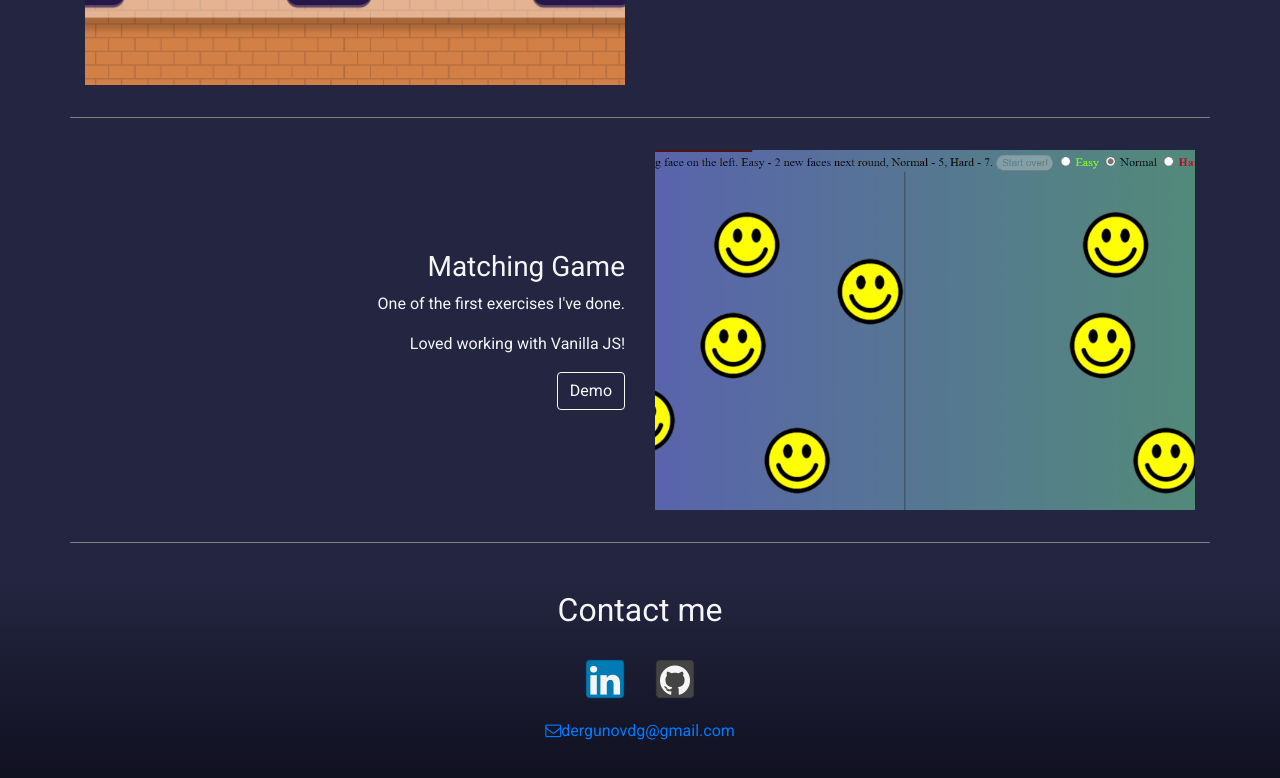
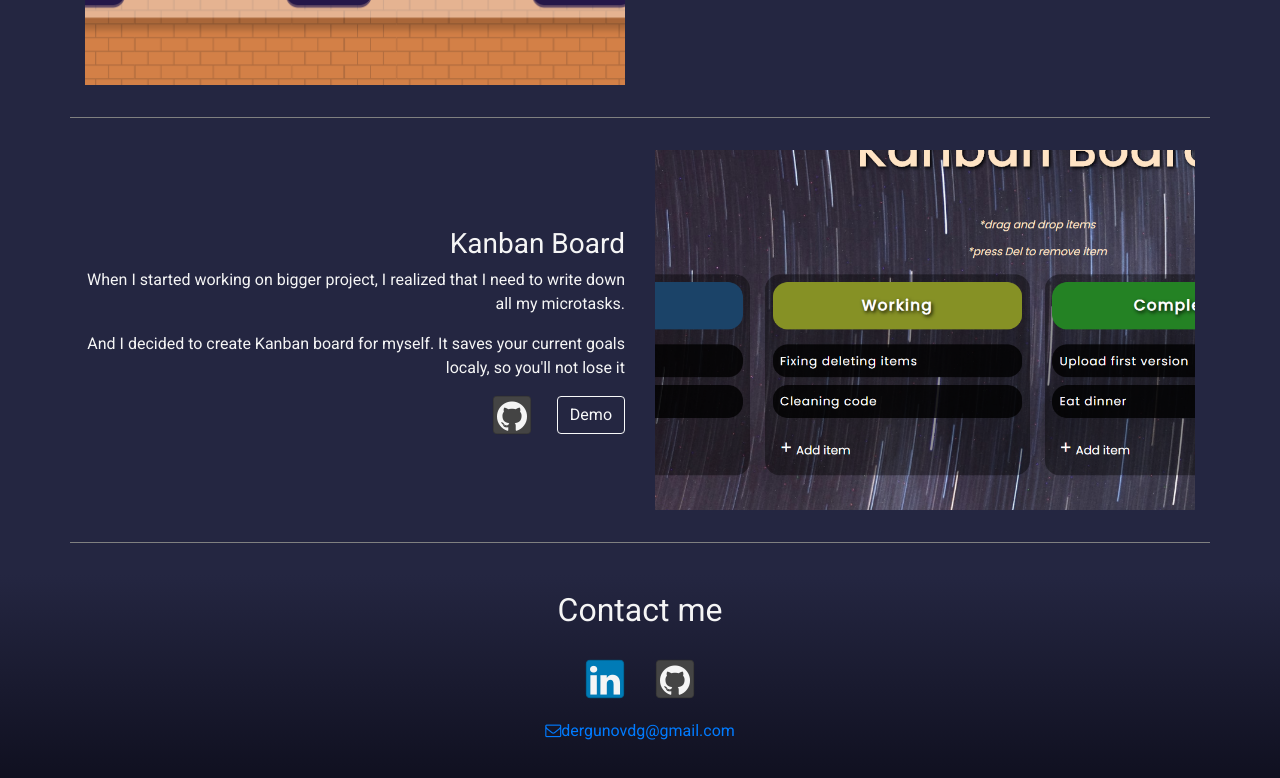
Before and after one commit to ddwebdevv/portfolio, a website: page home.html in a window 1280 px wide. Shown: the part 1747-2525 px from the top of the page. Drawn offline with nearby package versions, Linux system fonts and the light colour scheme.

Commit message:
added kanban board

```diff
--- a/home.html
+++ b/home.html
@@ -77,15 +77,16 @@
 
         <div class="row row-content">
             <div class="col-sm-6 order-sm-last">
-                <a href="matching-game.html">
-                    <img class="img-fluid p-0 imgres" src="img/matching-game-cut.png" alt="" />
+                <a href="https://ddwebdevv.github.io/planner/">
+                    <img class="img-fluid p-0 imgres" src="img/kanban-cut.png" alt="" />
                 </a>
             </div>
             <div class="col-sm-6 align-self-center text-sm-right ">
-                <h3>Matching Game</h3>
-                <p>One of the first exercises I've done.</p>
-                <p>Loved working with Vanilla JS!</p>
-                <a href="matching-game.html" class="textright  btn btn-outline-light">Demo</a>
+                <h3>Kanban Board</h3>
+                <p>When I started working on bigger project, I realized that I need to write down all my microtasks.</p>
+                <p>And I decided to create Kanban board for myself. It saves your current goals localy, so you'll not lose it</p>
+                <a href="https://github.com/ddwebdevv/planner" class="btn btn-social-icon btn-github mx-4" target="_blank"><i class="fa fa-github iconwhite"></i></a>
+                <a href="https://ddwebdevv.github.io/planner/" class="textright  btn btn-outline-light">Demo</a>
             </div>
         </div>
 	</div>
```
Also changed, not shown: img/kanban-cut.png (added).
